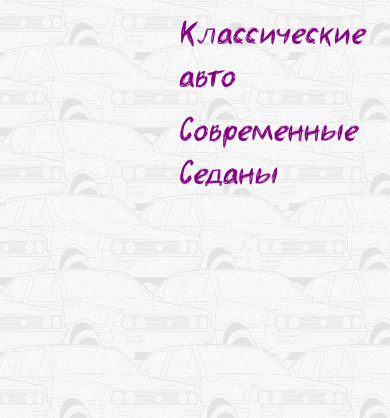
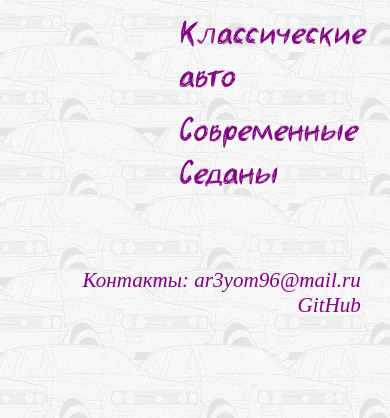
Before and after one commit to Artyom-Koran/auto-quiz, a PHP site: page / in a window 390 px wide. Shown: the part 426-844 px from the top of the page. Run offline with PHP 8.4, Linux system fonts and the light colour scheme.

Commit message:
Добавлена контактная информация

```diff
--- a/action.css
+++ b/action.css
@@ -4,7 +4,6 @@ body {
 	color: purple;
 	font-size: 1.563em;
 }
-
 .mode {
   font-size: 2em;
 }
@@ -205,6 +204,10 @@ li {
 	.mode {
 	  color: #9f15c2;
 	}
+	h2 {
+		font-size: 2em;
+	}
+
 }
 
 	@media (max-width: 550px){
--- a/classic-cars.php
+++ b/classic-cars.php
@@ -105,7 +105,7 @@
 			<?php
 				// Финал, резултаты
 				if($_SESSION['hidden'] == "hidden"){
-					echo "<H2>" . "Результат:" . $_SESSION['correct_count'] . "/10" . "</H2>";
+					echo "<H2>" . "Результат: " . $_SESSION['correct_count'] . "/10" . "</H2>";
 				}
 			?>
 <article <?= $_SESSION["hidden"]; ?>>
--- a/index.php
+++ b/index.php
@@ -22,6 +22,9 @@ session_destroy();
 
  ?>
 
-
+<address>
+Контакты: ar3yom96@mail.ru <br>
+<a href="http://github.com/Artyom-Koran">GitHub</a>
+</address>
 </body>
 </html>
--- a/sedans.php
+++ b/sedans.php
@@ -104,7 +104,7 @@
 			<?php
 				// Финал, резултаты
 				if($_SESSION['hidden'] == "hidden"){
-					echo "<H2>" . "Результат:" . $_SESSION['correct_count'] . "/10" . "</H2>";
+					echo "<H2>" . "Результат: " . $_SESSION['correct_count'] . "/10" . "</H2>";
 				}
 			?>
 <article <?= $_SESSION["hidden"]; ?>>
--- a/sport-cars.php
+++ b/sport-cars.php
@@ -102,7 +102,7 @@
 			<?php
 				// Финал, резултаты
 				if($_SESSION['hidden'] == "hidden"){
-					echo "<H2>" . "Результат:" . $_SESSION['correct_count'] . "/10" . "</H2>";
+					echo "<H2>" . "Результат: " . $_SESSION['correct_count'] . "/10" . "</H2>";
 				}
 			?>
 <article <?= $_SESSION["hidden"]; ?>>
--- a/style.css
+++ b/style.css
@@ -49,3 +49,19 @@ li:hover {
 li:hover::after {
 	content: '>>';
 }
+
+address {
+	font-family: "Times New Roman";
+	font-size: 0.6em;
+	text-align: right;
+	margin-right: 1em;
+	margin-top: 1em;
+}
+
+
+@media (max-width: 768px) {
+	address{
+		margin-top: 3.5em;
+	}
+
+}
```
Also changed, not shown: img/Elegant_Background-8.jpg (deleted).
